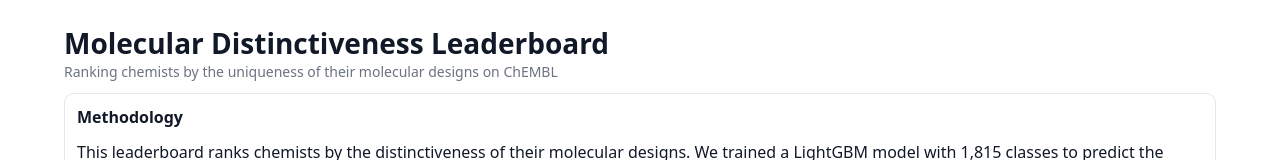
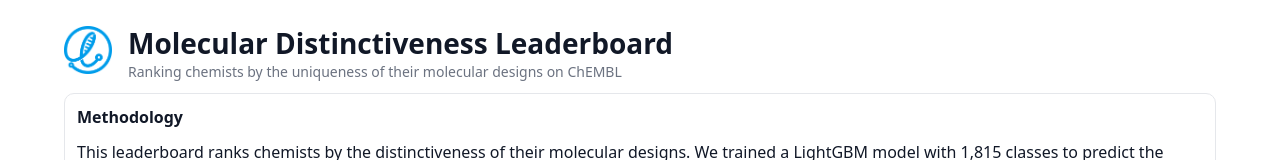
Before and after one commit to Leash-Labs/chemist-style-leaderboard, a React (Vite) app: page / in a window 1280 px wide. Shown: the top 160 px of the page. Built offline with nearby package versions, Linux system fonts and the light colour scheme; no server answers.

Commit message:
add leash logo

```diff
--- a/src/App.tsx
+++ b/src/App.tsx
@@ -17,8 +17,15 @@ export default function App() {
   return (
     <div className="container">
       <header className="header">
-        <div className="title">Molecular Distinctiveness Leaderboard</div>
-        <div className="subtle">Ranking chemists by the uniqueness of their molecular designs on ChEMBL</div>
+        <div style={{ display: 'flex', alignItems: 'center', gap: '16px', marginBottom: '8px' }}>
+          <a href="https://www.leash.bio/" style={{ display: 'inline-block', cursor: 'pointer' }}>
+            <img src="/logo.png" alt="Logo" style={{ height: '48px', width: 'auto' }} />
+          </a>
+          <div>
+            <div className="title">Molecular Distinctiveness Leaderboard</div>
+            <div className="subtle">Ranking chemists by the uniqueness of their molecular designs on ChEMBL</div>
+          </div>
+        </div>
       </header>
 
       <div className="panel" style={{ marginBottom: 16 }}>
```
Also changed, not shown: public/logo.png (added).
